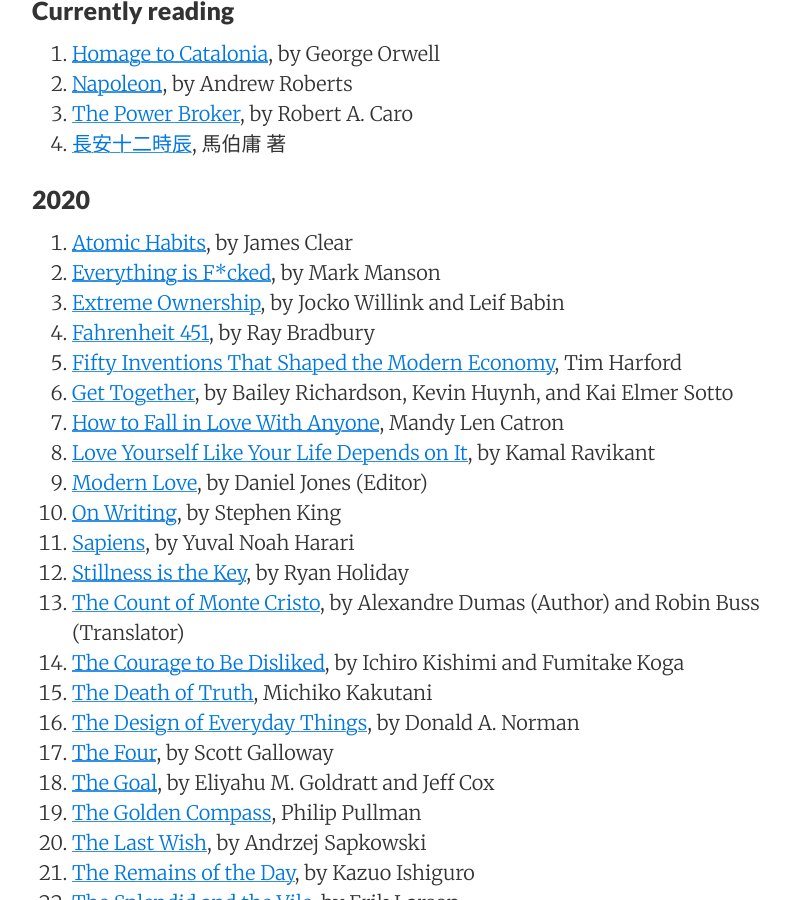
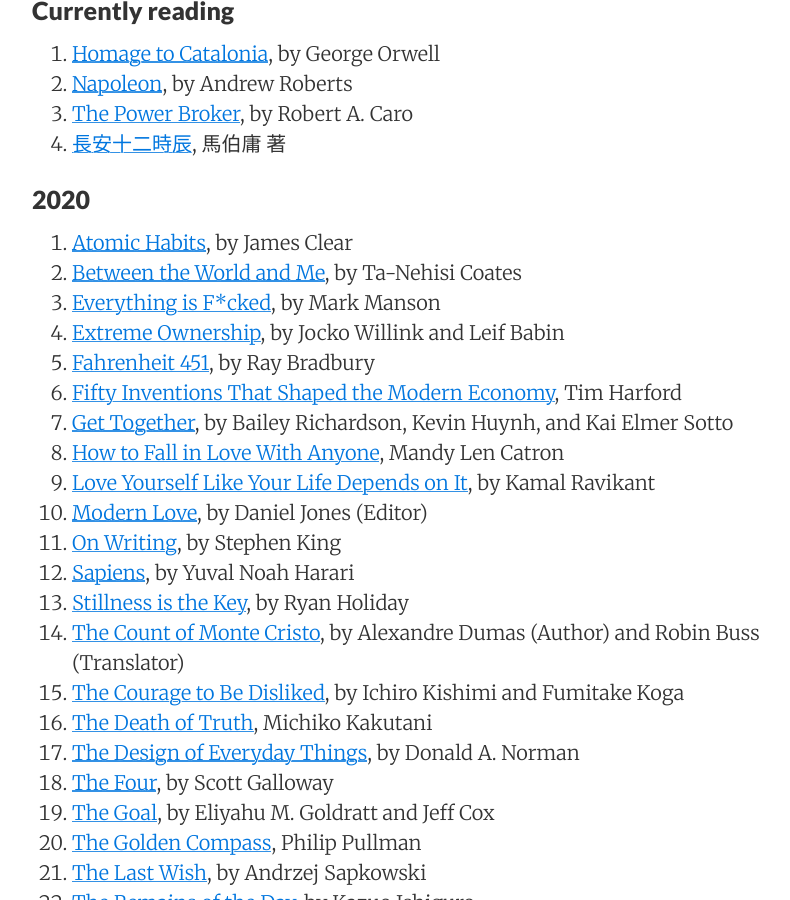
Before and after one commit to sewardlee337/sewardlee337.github.io, a Jekyll site: the page built from readinglist.md, in a window 1280 px wide and 900 px high, scrolled down 380 px. Shown: the whole window, without its empty margins (188-978 px from the left). Built offline with Jekyll 4.4.1, drawn with Linux system fonts in a browser that asks for light colours; nearby versions of some CDN libraries.

Commit message:
Update reading list

```diff
--- a/readinglist.md
+++ b/readinglist.md
@@ -21,6 +21,7 @@ _"My alma mater was books, a good library... I could spend the rest of my life r
 ### 2020
 
 1. [Atomic Habits](https://amzn.to/2yWRJbb), by James Clear
+1. [Between the World and Me](https://amzn.to/3g5KLBg), by Ta-Nehisi Coates
 1. [Everything is F*cked](https://amzn.to/2F53aNW), by Mark Manson
 1. [Extreme Ownership](https://amzn.to/2QEuPvP), by Jocko Willink and Leif Babin
 1. [Fahrenheit 451](https://amzn.to/2TQ6dlQ), by Ray Bradbury
```
